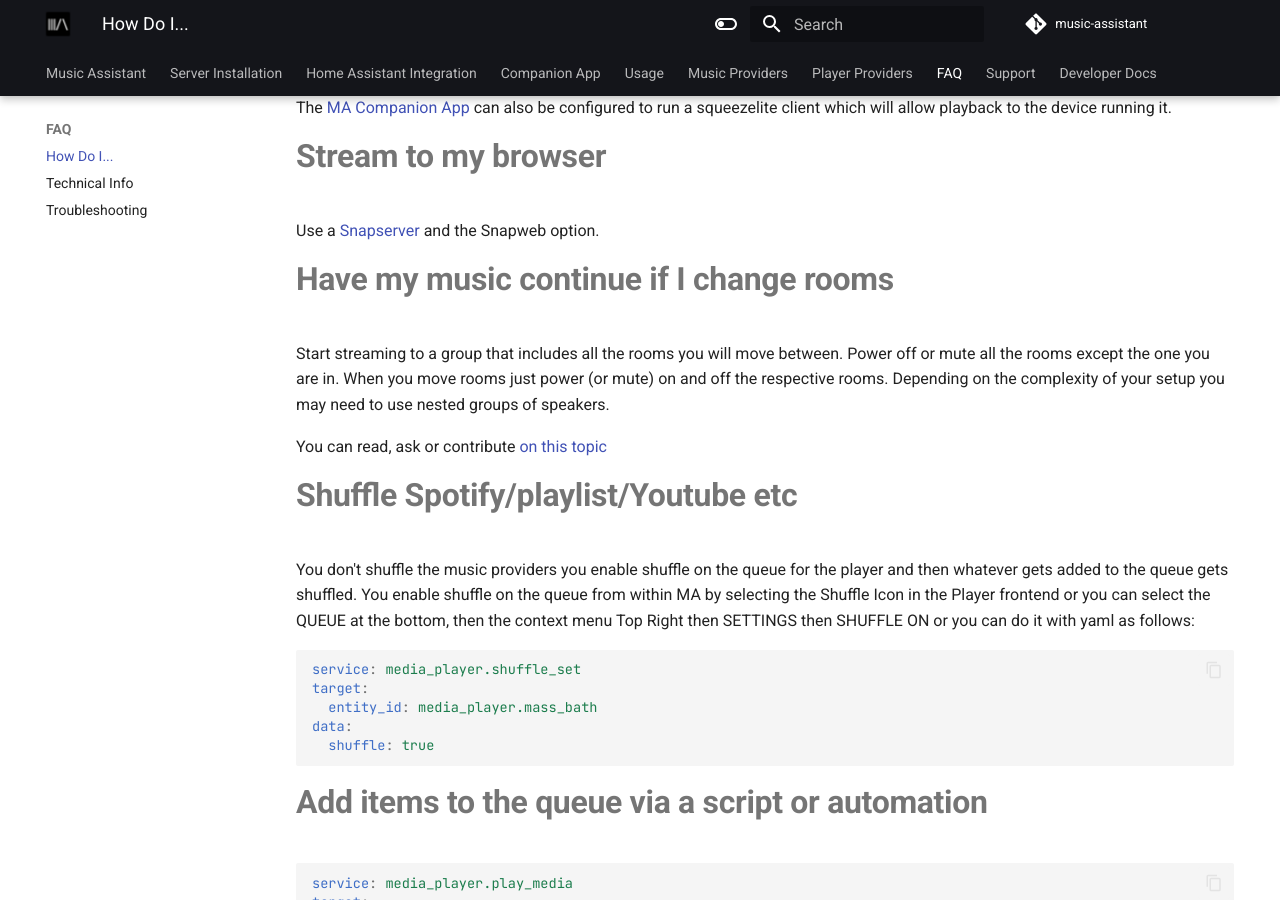
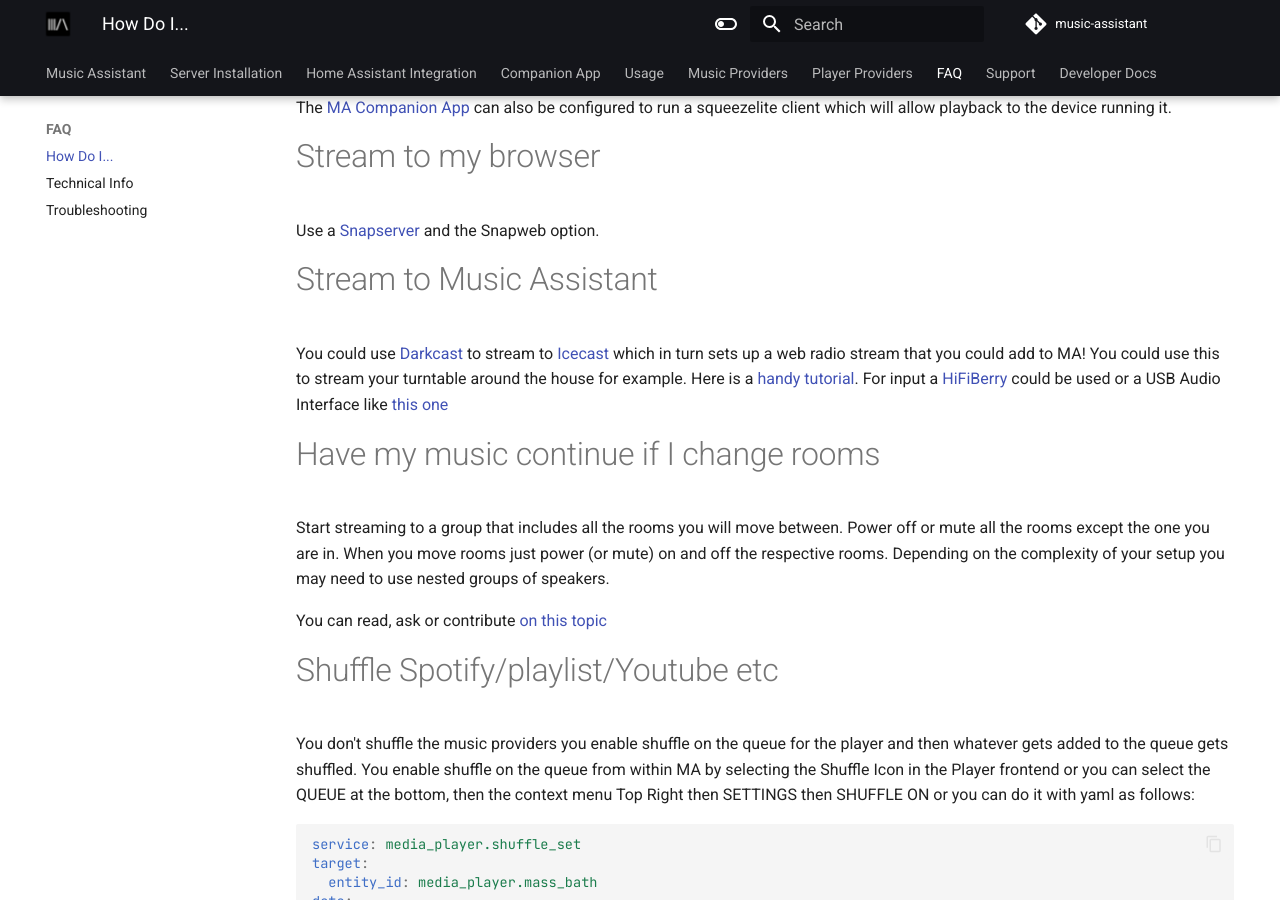
Before and after one commit to pwbriggs/music-assistant.github.io, an MkDocs documentation site: the page built from docs/faq/how-to.md, in a window 1280 px wide and 900 px high, scrolled down 781 px. Built offline with MkDocs 1.6.1 and Material for MkDocs 9.7.7, drawn with Linux system fonts in a browser that asks for light colours.

Commit message:
Add new section. remove bolding

````diff
--- a/docs/faq/how-to.md
+++ b/docs/faq/how-to.md
@@ -1,18 +1,18 @@
-# **Use Assist and AI to Play my Music?**
+# Use Assist and AI to Play my Music?
 
 See [here](../integration.md)
 
-# **Use volume normalization? How does it work?**
+# Use volume normalization? How does it work?
 
 The setting in MA is the target level for the volume normalization. MA does not compress the dynamic range (because that is bad for quality) but just adjusts the gain of the entire track based on its overall loudness as measured by the EBU R128 standard. A greater negative value will typically make the track sound less loud but leaves a lot of headroom. However, for each individual track the gain could rise or fall to ensure that the overall loudness of all tracks played is at the selected level. We recommend to use a value between -23 and -17 LUFS (and -17 is the recommended starting point). **Do not** set it too high (close to zero) because that can make your music sound distorted due to clipping.
 
 More details [here](normalization.md)
 
-# **Stream to my local HA device**
+# Stream to my local HA device
 
 Install the [squeezelite addon](https://github.com/pssc/ha-addon-squeezelite) which will then allow streaming over an audio connection the HA host to your speaker or amplifier
 
-# **Stream to my non-networked or bluetooth speaker or amplifier**
+# Stream to my non-networked or bluetooth speaker or amplifier
 
 Install a [squeeze lite compatible application](https://sourceforge.net/projects/lmsclients/files/squeezelite/) to your mobile or other devices which MA will be able to stream to. If you have a spare Raspberry Pi then [PiCoreplayer](https://www.picoreplayer.org) is an excellent solution than can also connect to Bluetooth speakers.
 
@@ -20,17 +20,21 @@
 
 The [MA Companion App](../companion-app.md) can also be configured to run a squeezelite client which will allow playback to the device running it.
 
-# **Stream to my browser**
+# Stream to my browser
 
 Use a [Snapserver](../player-support/snapcast.md) and the Snapweb option.
 
-# **Have my music continue if I change rooms**
+# Stream to Music Assistant
+
+You could use [Darkcast](http://www.darkice.org/) to stream to [Icecast](https://www.icecast.org/) which in turn sets up a web radio stream that you could add to MA! You could use this to stream your turntable around the house for example. Here is a [handy tutorial](https://maker.pro/raspberry-pi/projects/how-to-build-an-internet-radio-station-with-raspberry-pi-darkice-and-icecast). For input a [HiFiBerry](https://www.hifiberry.com/docs/hardware/comparison-of-hifiberry-cards-for-audio-recording/) could be used or a USB Audio Interface like [this one](https://www.behringer.com/product.html?modelCode=P0484)
+
+# Have my music continue if I change rooms
 
 Start streaming to a group that includes all the rooms you will move between. Power off or mute all the rooms except the one you are in. When you move rooms just power (or mute) on and off the respective rooms. Depending on the complexity of your setup you may need to use nested groups of speakers.
 
 You can read, ask or contribute [on this topic](https://github.com/orgs/music-assistant/discussions/702)
 
-# **Shuffle Spotify/playlist/Youtube etc**
+# Shuffle Spotify/playlist/Youtube etc
 
 You don't shuffle the music providers you enable shuffle on the queue for the player and then whatever gets added to the queue gets shuffled. You enable shuffle on the queue from within MA by selecting the Shuffle Icon in the Player frontend or you can select the QUEUE at the bottom, then the context menu Top Right then SETTINGS then SHUFFLE ON or you can do it with yaml as follows:
 ``` yaml
@@ -41,7 +45,7 @@
   shuffle: true
 ```
 
-# **Add items to the queue via a script or automation**
+# Add items to the queue via a script or automation
 
 ``` yaml
 service: media_player.play_media
@@ -54,19 +58,19 @@
 
 See also how to use the mass.play_media service call
 
-# **Start a playlist with a script**
+# Start a playlist with a script
 
 Use the `media_player.play_media` service call shown above or `mass.play_media` service as described here.
 
-# **Start a radio stream with an automation**
+# Start a radio stream with an automation
 
 Use the `mass.play_media` service call and set the `media_id` as the station name.
 
-# **Clear the queue with a script or automation**
+# Clear the queue with a script or automation
 
 Use the HA service call of `media_player.clear_playlist` or the new `mass.play_media` service call and select the appropriate enqueue option if wanting to clear the queue and play something else.
 
-# **Add radio stations to MA**
+# Add radio stations to MA
 
 If you use the [TuneIn provider](../music-providers/tunein.md) then stations that are favourited in your account will appear.
 
@@ -75,7 +79,7 @@
 Direct entry of stations can be done by navigating to the radio stations page and selecting the menu top right and ADD ITEM FROM URL
 This will also work for locally hosted streams such as from Icecast.
 
-# **Create playlists or use M3U files**
+# Create playlists or use M3U files
 
 You can create playlists from the MA UI. Adding items can also be done feom the UI.
 
@@ -98,27 +102,27 @@
 
 Relative paths to the playlist (e.g.` ../Mariah Carey/Merry Christmas/02 All I Want for Christmas Is You.flac` ) should also work.
 
-# **Go to next/previous radio station via a script**
+# Go to next/previous radio station via a script
 
 Create a playlist with multiple radio stations and start playing it. Now you can use next and previous to switch between the stations
 
-# **Stop the music after a period of time aka Sleep Timer**
+# Stop the music after a period of time aka Sleep Timer
 
 See here: https://github.com/music-assistant/hass-music-assistant/discussions/830
 
-# **Use MA with Mopidy**
+# Use MA with Mopidy
 
 See here https://github.com/music-assistant/hass-music-assistant/discussions/439
 
-# **Use the MA service call `mass.play_media`**
+# Use the MA service call `mass.play_media`
 
 See [here](massplaymedia.md)
 
-# **Use the MA service call `mass.search`**
+# Use the MA service call `mass.search`
 
 See [here](masssearch.md)
 
-# **Get the URI?**
+# Get the URI?
 
 For playlists, artists, albums and radio you can simply use the name.
 
@@ -134,16 +138,16 @@
 
 Similarly, if the album name is ambiguous you can specify the artist name first (`Queen - Greatest Hits`)
 
-# **Run MA when I have SSL setup on my internal network?**
+# Run MA when I have SSL setup on my internal network?
 
 Trying to run MA with SSL is not recommended. Having said that, whilst you can not run the stream service behind SSL you can configure the frontend entirely to your requirements. The default is that the frontend is protected by Ingress in HAOS. For those using docker, it is possible to host it on a desired port and then run a (Ingress) reverse proxy. No support will be provided for these setups, we recommend you use HAOS.
 
-# **Get the MA icon in the HA sidebar?**
+# Get the MA icon in the HA sidebar?
 
 If you are running the addon within the HA host go to SETTINGS>>ADDONS>>MUSIC ASSISTANT and select "Show in sidebar".
 
 If you are using docker then you can use an [iframe panel](https://www.home-assistant.io/integrations/panel_iframe/)
 
-# **Add a rotary encoder with push button to a piCorePlayer**
+# Add a rotary encoder with push button to a piCorePlayer
 
 See [here](https://github.com/orgs/music-assistant/discussions/1123#discussioncomment-7945369)
````
